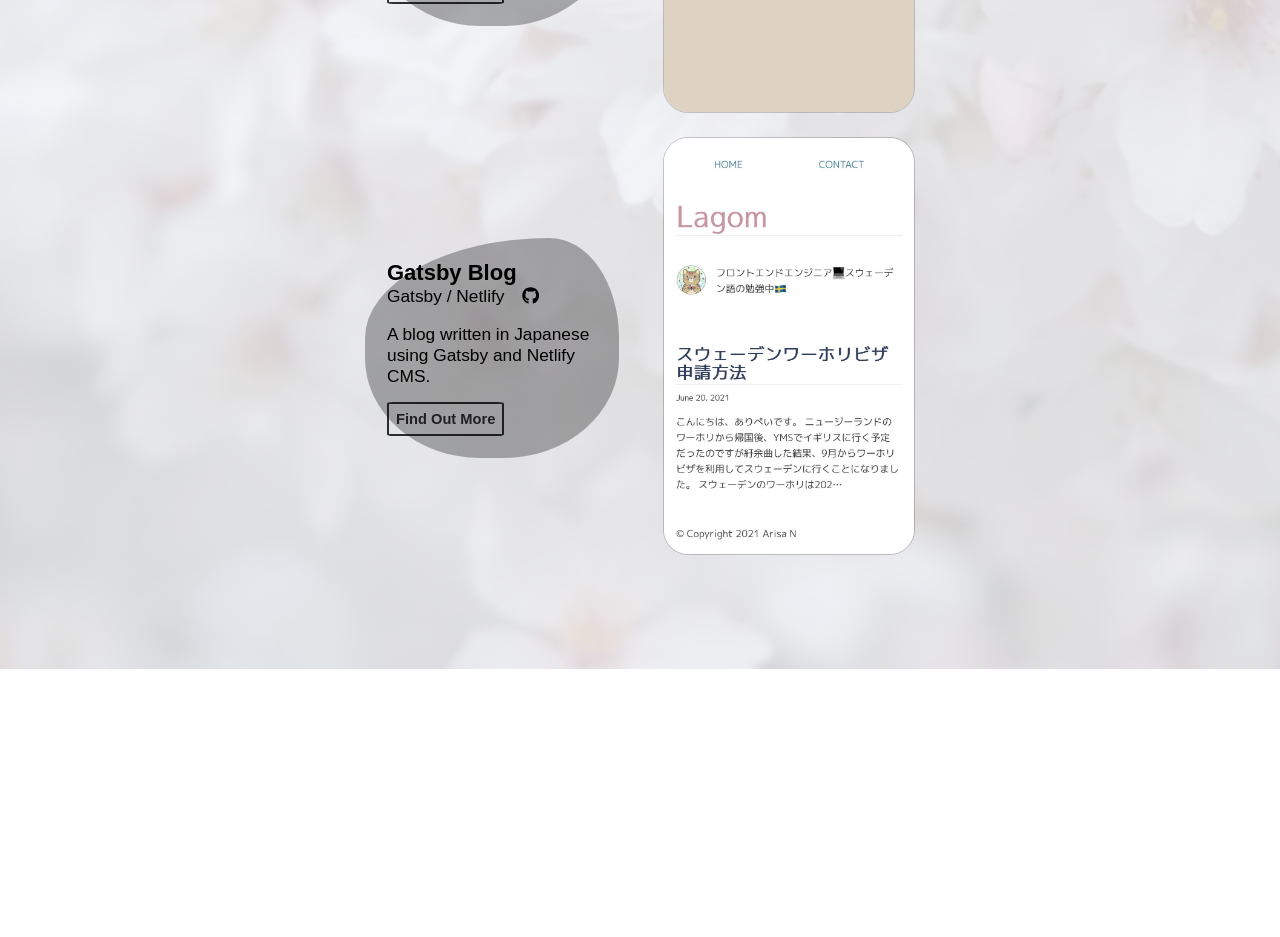
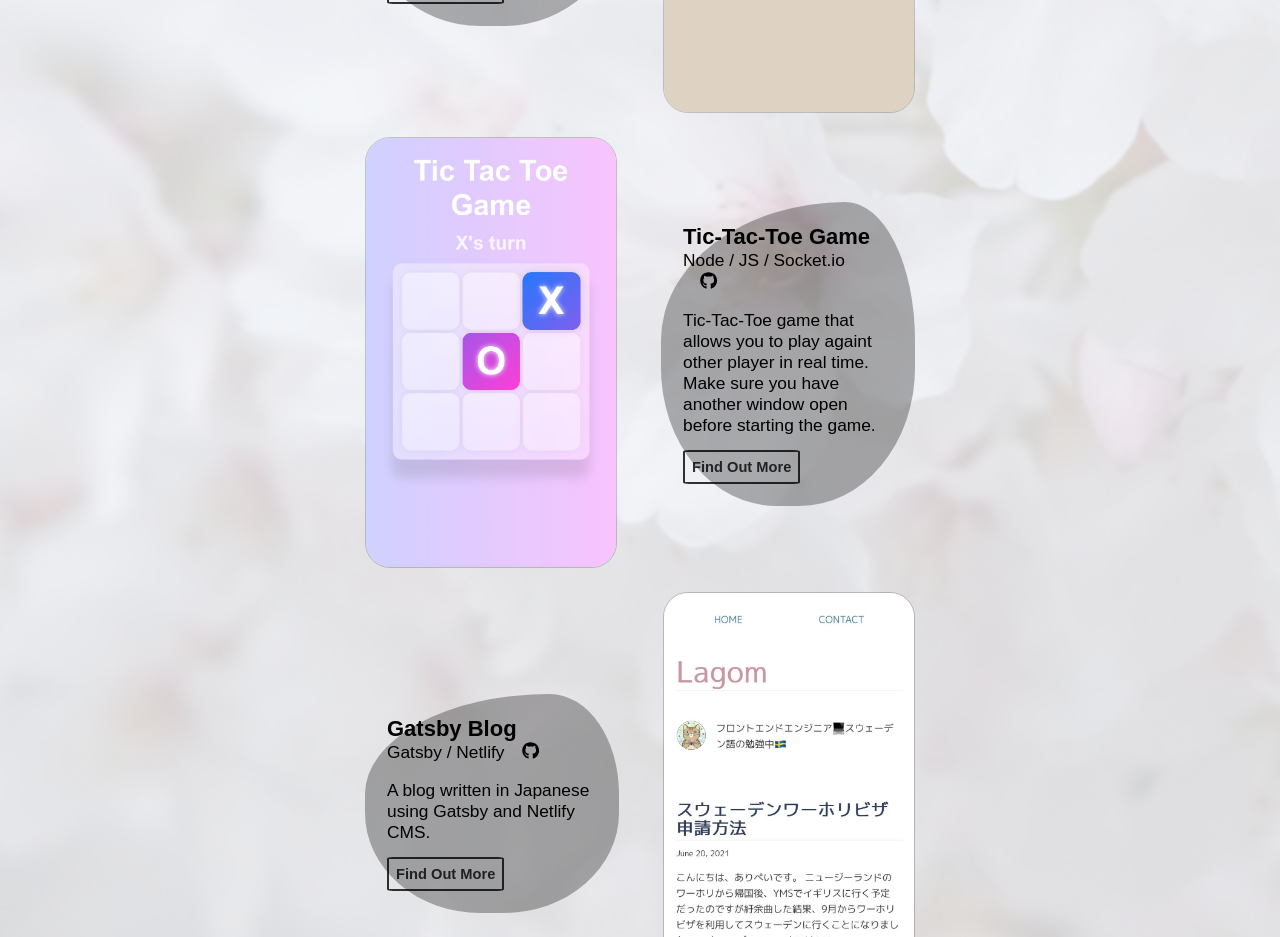
Before and after one commit to arisa277/react_portfolio, a React (Create React App) app: page /Works in a window 1280 px wide. Shown: the part 880-1817 px from the top of the page. Before the commit the page ends 1549 px from the top, so only its background shows below. Built offline with nearby package versions, Linux system fonts and the light colour scheme.

Commit message:
add tic-tac-toe again on works page

```diff
--- a/src/Pages/Works.js
+++ b/src/Pages/Works.js
@@ -22,7 +22,7 @@ const Works = () => {
             <p className="language">
               React / Firebase
               <a
-                href="https://github.com/arisa277/Vocab-app"
+                href="https://github.com/arisa277/React-Diary"
                 className="icon"
                 target="_blank"
                 rel="noreferrer"
@@ -78,6 +78,39 @@ const Works = () => {
             <img src={Vocab} alt="vocab-app" />
           </div>
         </div>
+        {/* todo list */}
+        <div className="project project_3">
+          <div className="image">
+            <img src={TicTacToe} alt="tic-tac-toe-app" />
+          </div>
+          <div className="work_description right">
+            Tic-Tac-Toe Game
+            <p className="language">
+              Node / JS / Socket.io
+              <a
+                href="https://github.com/arisa277/tic-tac-toe"
+                className="icon"
+                target="_blank"
+                rel="noreferrer"
+              >
+                <FontAwesomeIcon icon={faGithub} color="#000" />
+              </a>
+            </p>
+            <p>
+              Tic-Tac-Toe game that allows you to play againt other player in real time.
+              Make sure you have another window open before starting the game.
+            </p>
+            <div className="btn">
+              <a
+                href="https://tic-tac-toe-nii.herokuapp.com/"
+                target="_blank"
+                rel="noreferrer"
+              >
+                Find Out More
+              </a>
+            </div>
+          </div>
+        </div>
         {/* gatsby blog */}
         <div className="project project_4">
           <div className="work_description left">
```
